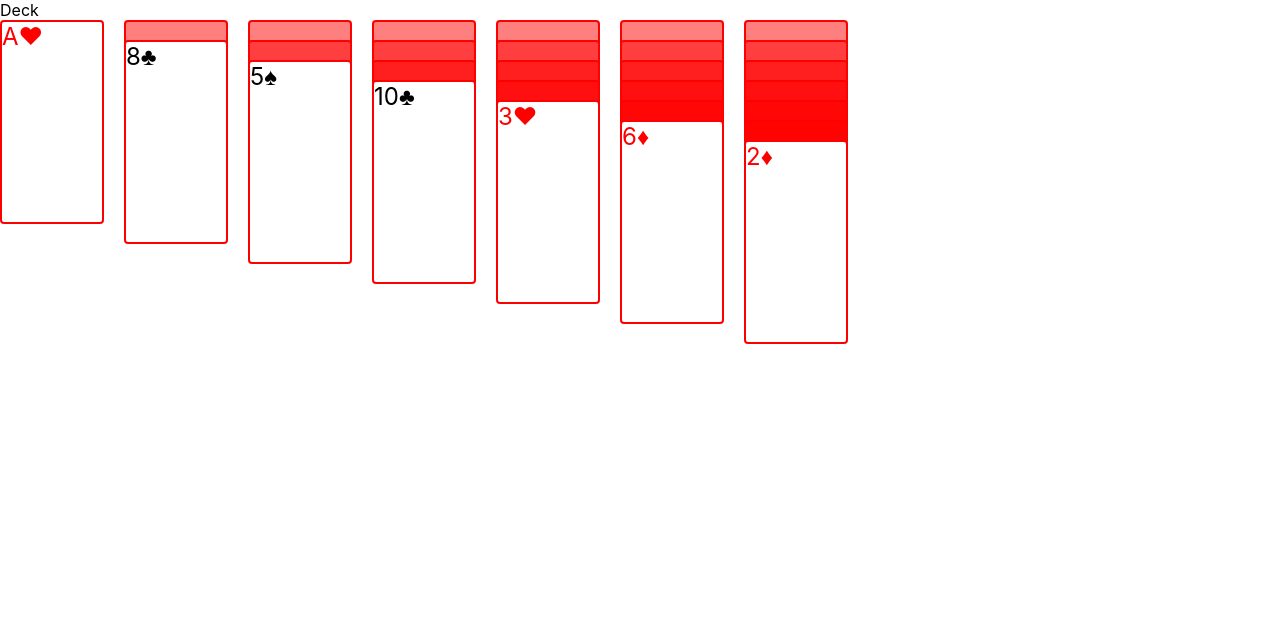
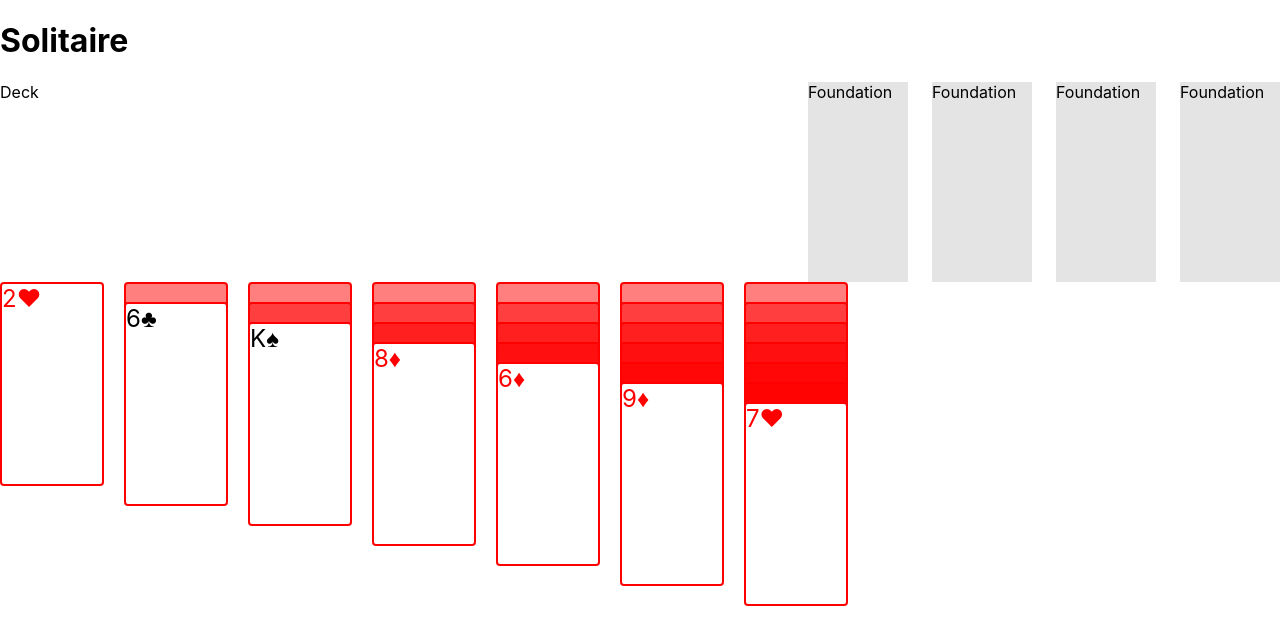
Before and after one commit to Peterabsolon/solitaire, a React (Create React App) app: page / in a window 1280 px wide. Shown: the top 644 px of the page. Built offline with nearby package versions, Linux system fonts and the light colour scheme.

Commit message:
add cards to foundation piles

```diff
--- a/src/App.store.ts
+++ b/src/App.store.ts
@@ -2,9 +2,10 @@ import { createContext, useContext } from "react"
 import { IObservableArray, makeAutoObservable, observable } from "mobx"
 import { times } from "lodash"
 
+import { CardModel } from "./Card"
 import { DeckModel } from "./Deck"
+import { FoundationModel } from "./Foundation"
 import { PileModel } from "./Pile"
-import { CardModel } from "./Card"
 
 class AppStore {
   // ====================================================
@@ -14,17 +15,24 @@ class AppStore {
   deck = new DeckModel()
 
   // Foundations are the 4 piles on the top-right
-  foundations: IObservableArray<PileModel> = observable(times(4).map(() => new PileModel()))
+  foundations: IObservableArray<FoundationModel> = observable(times(4).map(() => new FoundationModel())) // prettier-ignore
 
   // Standard 7 piles at the bottom
   piles: IObservableArray<PileModel> = observable(times(7).map(() => new PileModel()))
 
-  // Cards the user is currently dragging
+  // Pile of cards the user is currently dragging
   selectedCardsPile = new PileModel()
   selectedCardSourcePile?: PileModel
 
   constructor() {
     makeAutoObservable(this)
+  }
+
+  // ====================================================
+  // Computed
+  // ====================================================
+  get hasWon() {
+    return this.foundations.every((foundation) => foundation.isDone)
   }
 
   // ====================================================
@@ -35,18 +43,19 @@ class AppStore {
     this.selectedCardSourcePile = undefined
   }
 
+  restoreSelection = () => {
+    this.selectedCardsPile.cards.forEach((card) => this.selectedCardSourcePile?.add(card))
+  }
+
   // TODO: add test
-  selectCard = (cards: CardModel[], pile: PileModel) => {
+  handlePileCardClick = (cards: CardModel[], pile: PileModel) => {
     if (this.selectedCardsPile.firstCard && this.selectedCardSourcePile) {
-      const canAdd = pile.canAdd(this.selectedCardsPile.firstCard)
-
-      if (canAdd) {
+      if (pile.canAdd(this.selectedCardsPile.firstCard)) {
         // Add card to pile if we can
         this.selectedCardsPile.cards.forEach((card) => pile.add(card))
         this.selectedCardSourcePile.turnLastCard()
       } else {
-        // Else restore
-        this.selectedCardsPile.cards.forEach((card) => this.selectedCardSourcePile?.add(card))
+        this.restoreSelection()
       }
 
       this.clearSelection()
@@ -57,6 +66,24 @@ class AppStore {
     this.selectedCardSourcePile = pile
 
     cards.forEach((card) => pile.remove(card))
+  }
+
+  handleFoundationClick = (foundation: FoundationModel) => {
+    const card = this.selectedCardsPile.firstCard
+
+    // only one can be added at a time
+    if (!card || this.selectedCardsPile.cards.length > 1) {
+      return
+    }
+
+    if (foundation.canAdd(card)) {
+      foundation.add(card)
+      this.selectedCardSourcePile?.turnLastCard()
+    } else {
+      this.restoreSelection()
+    }
+
+    this.clearSelection()
   }
 
   initialize = () => {
--- a/src/App.tsx
+++ b/src/App.tsx
@@ -4,29 +4,31 @@ import { Flex } from "rebass"
 
 import { useStore } from "./App.store"
 import { Card } from "./Card"
-
+import { Foundation } from "./Foundation"
 import { Pile } from "./Pile"
 
 const App = observer(() => {
-  const { foundations, piles, initialize, selectedCardsPile, selectCard } = useStore()
+  const { foundations, piles, initialize, selectedCardsPile, handlePileCardClick } = useStore()
 
   useEffect(initialize, [initialize])
 
   return (
     <div>
+      <h1>Solitaire</h1>
+
       <Flex justifyContent="space-between">
         <div>Deck</div>
 
         <Flex>
-          {foundations.map((foundation) => (
-            <Pile pile={foundation} />
+          {foundations.map((foundation, index) => (
+            <Foundation key={index} foundation={foundation} />
           ))}
         </Flex>
       </Flex>
 
       <Flex>
-        {piles.map((pile, index) => (
-          <Pile pile={pile} onCardClick={selectCard} />
+        {piles.map((pile) => (
+          <Pile pile={pile} onCardClick={handlePileCardClick} />
         ))}
       </Flex>
 
--- /dev/null
+++ b/src/Foundation/Foundation.model.ts
@@ -0,0 +1,24 @@
+import { computed, override } from "mobx"
+
+import { CardModel, Rank } from "../Card"
+import { PileModel } from "../Pile"
+
+export class FoundationModel extends PileModel {
+  @computed get isDone() {
+    return this.cards.length === 13
+  }
+
+  @override canAdd = (card: CardModel) => {
+    if (!this.lastCard) {
+      return card.rank === Rank.Ace
+    }
+
+    const cardRank = Object.values(Rank).indexOf(card.rank)
+    const cardLastRank = Object.values(Rank).indexOf(this.lastCard.rank)
+
+    const isSameSuit = card.suit === this.lastCard.suit
+    const isRankAbove = cardRank - 1 === cardLastRank
+
+    return isSameSuit && isRankAbove
+  }
+}
--- /dev/null
+++ b/src/Foundation/Foundation.tsx
@@ -0,0 +1,31 @@
+import { FC } from "react"
+import { observer } from "mobx-react-lite"
+import styled from "styled-components"
+
+import { useStore } from "../App.store"
+import { CARD_HEIGHT, CARD_WIDTH } from "../constants"
+import { Card } from "../Card"
+
+import { FoundationModel } from "./Foundation.model"
+
+interface FoundationProps {
+  foundation: FoundationModel
+}
+
+export const Foundation: FC<FoundationProps> = observer(({ foundation }) => {
+  const store = useStore()
+
+  return (
+    <Wrapper onClick={() => store.handleFoundationClick(foundation)}>
+      Foundation
+      {foundation.lastCard && <Card card={foundation.lastCard} />}
+    </Wrapper>
+  )
+})
+
+const Wrapper = styled.div`
+  width: ${CARD_WIDTH}px;
+  height: ${CARD_HEIGHT}px;
+  background: #e4e4e4;
+  margin-left: 24px;
+`
--- /dev/null
+++ b/src/Foundation/index.ts
@@ -0,0 +1,2 @@
+export * from "./Foundation.model"
+export * from "./Foundation"
--- a/src/Pile/Pile.model.ts
+++ b/src/Pile/Pile.model.ts
@@ -1,4 +1,4 @@
-import { IObservableArray, makeAutoObservable, observable } from "mobx"
+import { action, computed, IObservableArray, observable } from "mobx"
 
 import { CardModel, Rank } from "../Card"
 
@@ -8,48 +8,44 @@ export class PileModel {
   // ====================================================
   cards: IObservableArray<CardModel> = observable([])
 
-  constructor() {
-    makeAutoObservable(this)
-  }
-
   // ====================================================
   // Computed
   // ====================================================
-  get hasCards() {
+  @computed get hasCards() {
     return this.cards.length > 0
   }
 
   // Array length needs to be accessed in order for MobX to track it and hence update this view when it changes.
   // This seems like a weird quirk, but not really once you're familiar with how MobX reactivity engine works.
-  get lastCard(): CardModel | undefined {
+  @computed get lastCard(): CardModel | undefined {
     return this.hasCards ? this.cards[this.cards.length - 1] : undefined
   }
 
-  get firstCard(): CardModel | undefined {
+  @computed get firstCard(): CardModel | undefined {
     return this.hasCards ? this.cards[0] : undefined
   }
 
   // ====================================================
   // Actions
   // ====================================================
-  add = (card: CardModel): void => {
+  @action add = (card: CardModel): void => {
     this.cards.push(card)
   }
 
-  pop = (): CardModel | undefined => {
+  @action pop = (): CardModel | undefined => {
     return this.cards.pop()
   }
 
-  remove = (card: CardModel): void => {
+  @action remove = (card: CardModel): void => {
     this.cards.remove(card)
   }
 
-  clear = () => {
+  @action clear = () => {
     this.cards.clear()
   }
 
   // http://en.wikipedia.org/wiki/Fisher-Yates_shuffle#The_modern_algorithm
-  shuffle = () => {
+  @action shuffle = () => {
     for (let i = this.cards.length - 1; i > 0; i--) {
       let j = Math.floor(Math.random() * (i + 1))
 
@@ -59,7 +55,7 @@ export class PileModel {
     }
   }
 
-  canAdd = (card: CardModel) => {
+  @action canAdd = (card: CardModel) => {
     if (!this.lastCard) {
       return true
     }
@@ -73,7 +69,7 @@ export class PileModel {
     return isColorDifferent && isRankAbove
   }
 
-  turnLastCard = () => {
+  @action turnLastCard = () => {
     this.lastCard?.turn()
   }
 }
--- a/src/constants.ts
+++ b/src/constants.ts
@@ -1 +1,2 @@
 export const CARD_WIDTH = 100
+export const CARD_HEIGHT = 200
```
Also changed, not shown: tsconfig.json (+4 -9 lines), 1 other file (tests, documents, lock files or other folders).
